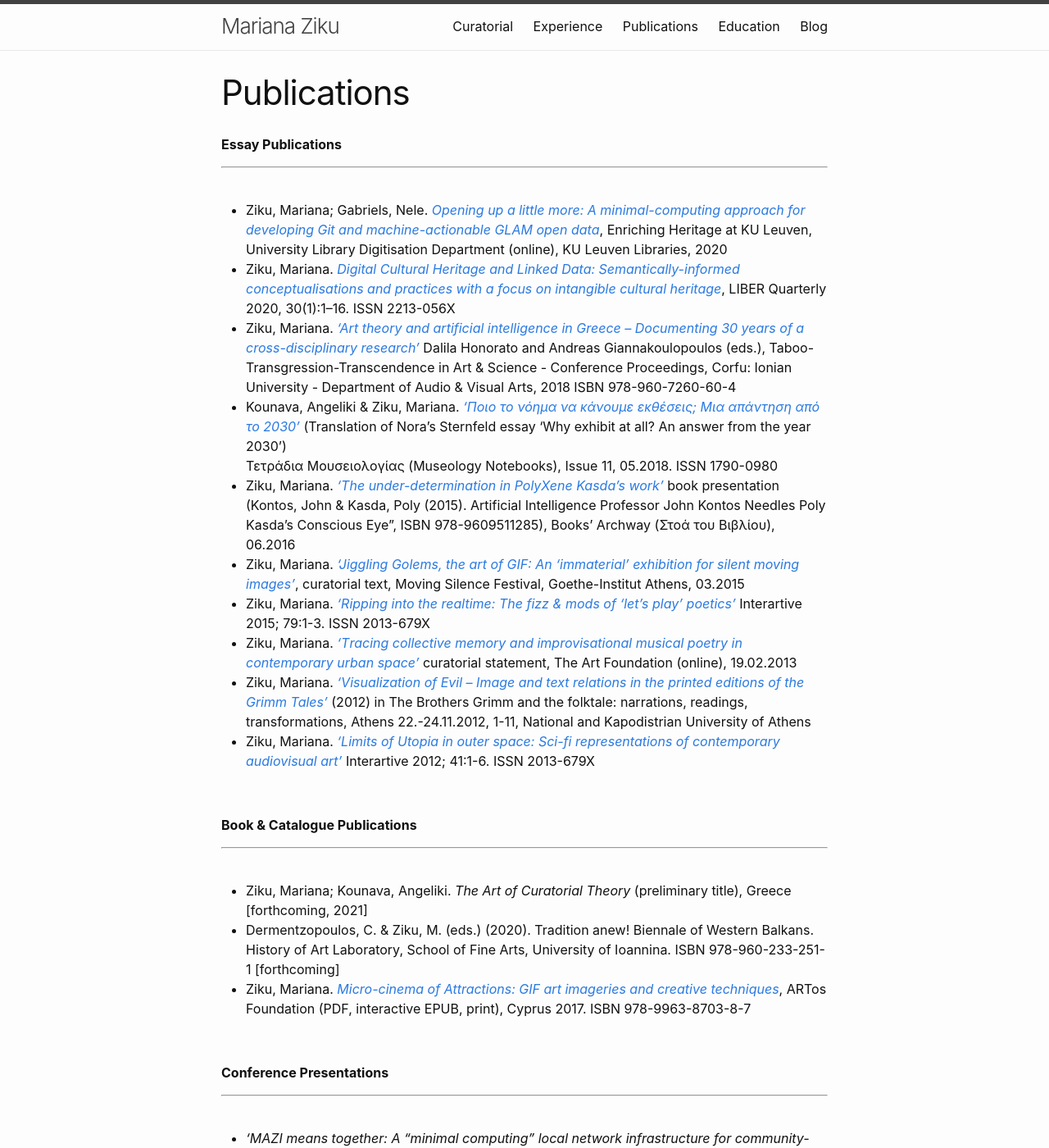
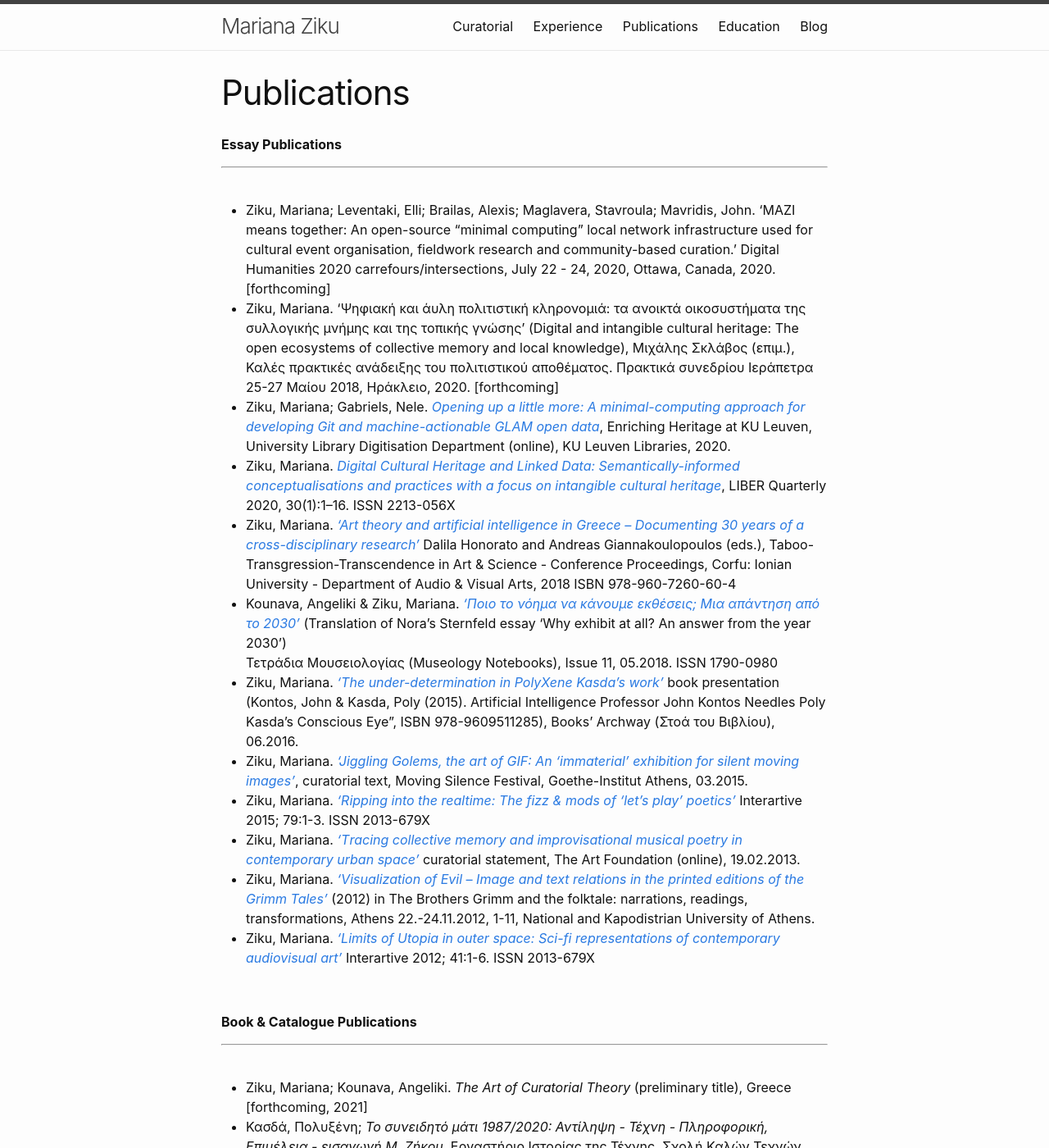
Before and after one commit to mziku/mziku.github.io, a Jekyll site: the page built from publications.md, in a window 1280 px wide and 1400 px high. Shown: the whole window at 82% size. Built offline with Jekyll 4.4.1, drawn with Linux system fonts in a browser that asks for light colours; some of the changed text lies outside the part shown.

Commit message:
Update publications.md

```diff
--- a/publications.md
+++ b/publications.md
@@ -9,16 +9,18 @@ navigation_weight: 3
 
 ---
 <br>
-- Ziku, Mariana; Gabriels, Nele. [*Opening up a little more: A minimal-computing approach for developing Git and machine-actionable GLAM open data*](https://enrichingheritage.wordpress.com/2020/05/01/git-and-machine-actionable-data-pilot/#), Enriching Heritage at KU Leuven, University Library Digitisation Department (online), KU Leuven Libraries, 2020
+- Ziku, Mariana; Leventaki, Elli; Brailas, Alexis; Maglavera, Stavroula; Mavridis, John. 'MAZI means together: An open-source “minimal computing” local network infrastructure used for cultural event organisation, fieldwork research and community-based curation.' Digital Humanities 2020 carrefours/intersections, July 22 - 24, 2020, Ottawa, Canada, 2020. [forthcoming]
+- Ziku, Mariana. 'Ψηφιακή και άυλη πολιτιστική κληρονομιά: τα ανοικτά οικοσυστήματα της συλλογικής μνήμης και της τοπικής γνώσης' (Digital and intangible cultural heritage: The open ecosystems of collective memory and local knowledge), Μιχάλης Σκλάβος (επιμ.), Καλές πρακτικές ανάδειξης του πολιτιστικού αποθέματος. Πρακτικά συνεδρίου Ιεράπετρα 25-27 Μαίου 2018, Ηράκλειο, 2020. [forthcoming]
+- Ziku, Mariana; Gabriels, Nele. [*Opening up a little more: A minimal-computing approach for developing Git and machine-actionable GLAM open data*](https://enrichingheritage.wordpress.com/2020/05/01/git-and-machine-actionable-data-pilot/#), Enriching Heritage at KU Leuven, University Library Digitisation Department (online), KU Leuven Libraries, 2020.
 - Ziku, Mariana. [*Digital Cultural Heritage and Linked Data: Semantically-informed conceptualisations and practices with a focus on intangible cultural heritage*](https://www.liberquarterly.eu/articles/10315/), LIBER Quarterly 2020, 30(1):1–16. ISSN 2213-056X
 - Ziku, Mariana. [*'Art theory and artificial intelligence in Greece – Documenting 30 years of a cross-disciplinary research'*](https://www.academia.edu/35189649/Art_Theory_and_Artificial_Intelligence_in_Greece_Documenting_30_years_of_a_cross-disciplinary_research) Dalila Honorato and Andreas Giannakoulopoulos (eds.), Taboo-Transgression-Transcendence in Art & Science - Conference Proceedings, Corfu: Ionian University - Department of Audio & Visual Arts, 2018 ISBN 978-960-7260-60-4
 - Kounava, Angeliki & Ziku, Mariana. [*'Ποιο το νόημα να κάνουμε εκθέσεις; Μια απάντηση από το 2030'*](https://kaleidoscope.gr/el/tetradia-mouseiologias/tetradia11--11-523.html) (Translation of Nora's Sternfeld essay 'Why exhibit at all? An answer from the year 2030')
 Τετράδια Μουσειολογίας (Museology Notebooks), Issue 11, 05.2018. ISSN 1790-0980
-- Ziku, Mariana. [*'The under-determination in PolyXene Kasda's work'*](https://lekseikones.wordpress.com/2016/07/26/the-under-determination-in-poly-kasdas-work/) book presentation (Kontos, John & Kasda, Poly (2015). Artificial Intelligence Professor John Kontos Needles Poly Kasda's Conscious Eye", ISBN 978-9609511285), Books’ Archway (Στοά του Βιβλίου), 06.2016
-- Ziku, Mariana. [*'Jiggling Golems, the art of GIF: An 'immaterial' exhibition for silent moving images'*](https://lekseikones.wordpress.com/2015/04/08/jiggling-golems-the-art-of-gifs), curatorial text, Moving Silence Festival, Goethe-Institut Athens, 03.2015
+- Ziku, Mariana. [*'The under-determination in PolyXene Kasda's work'*](https://lekseikones.wordpress.com/2016/07/26/the-under-determination-in-poly-kasdas-work/) book presentation (Kontos, John & Kasda, Poly (2015). Artificial Intelligence Professor John Kontos Needles Poly Kasda's Conscious Eye", ISBN 978-9609511285), Books’ Archway (Στοά του Βιβλίου), 06.2016.
+- Ziku, Mariana. [*'Jiggling Golems, the art of GIF: An 'immaterial' exhibition for silent moving images'*](https://lekseikones.wordpress.com/2015/04/08/jiggling-golems-the-art-of-gifs), curatorial text, Moving Silence Festival, Goethe-Institut Athens, 03.2015.
 - Ziku, Mariana. [*'Ripping into the realtime: The fizz & mods of 'let's play' poetics'*](http://interartive.org/2015/11/ripping-into-the-realtime-lets-play/) Interartive 2015; 79:1-3. ISSN 2013-679X
-- Ziku, Mariana. [*'Τracing collective memory and improvisational musical poetry in contemporary urban space'*](http://theartfoundation.metamatic.gr/EN/BLOG_/art-culture/858/tracing_collective_memory_and_improvisational_musical_poetry_in_contemporary_urban_space/) curatorial statement, The Art Foundation (online), 19.02.2013
-- Ziku, Mariana. [*'Visualization of Evil – Image and text relations in the printed editions of the Grimm Tales'*](https://www.academia.edu/2482774/Visualization_of_Evil_muted_women_horror_and_censorship_in_19th_and_20th_century_Grimm_Tales) (2012) in The Brothers Grimm and the folktale: narrations, readings, transformations, Athens 22.-24.11.2012, 1-11,  National and Kapodistrian University of Athens
+- Ziku, Mariana. [*'Τracing collective memory and improvisational musical poetry in contemporary urban space'*](http://theartfoundation.metamatic.gr/EN/BLOG_/art-culture/858/tracing_collective_memory_and_improvisational_musical_poetry_in_contemporary_urban_space/) curatorial statement, The Art Foundation (online), 19.02.2013.
+- Ziku, Mariana. [*'Visualization of Evil – Image and text relations in the printed editions of the Grimm Tales'*](https://www.academia.edu/2482774/Visualization_of_Evil_muted_women_horror_and_censorship_in_19th_and_20th_century_Grimm_Tales) (2012) in The Brothers Grimm and the folktale: narrations, readings, transformations, Athens 22.-24.11.2012, 1-11,  National and Kapodistrian University of Athens.
 - Ziku, Mariana. [*'Limits of Utopia in outer space: Sci-fi representations of contemporary audiovisual art'*](https://www.academia.edu/1906443/Limits_of_Utopia_in_outer-space_Contemporary_sci-fi_art_representations) Interartive 2012; 41:1-6. ISSN 2013-679X
 
   <br>
@@ -30,7 +32,8 @@ navigation_weight: 3
 <br>
 
 - Ziku, Mariana; Kounava, Angeliki. *The Art of Curatorial Theory* (preliminary title), Greece [forthcoming, 2021]
-- Dermentzopoulos, C. & Ziku, M. (eds.) (2020). Tradition anew! Biennale of Western Balkans. History of Art Laboratory, School of Fine Arts, University of Ioannina. ISBN 978-960-233-251-1 [forthcoming]
+- Κασδά, Πολυξένη; *Το συνειδητό μάτι 1987/2020: Αντίληψη - Τέχνη - Πληροφορική, Επιμέλεια - εισαγωγή Μ. Ζήκου*. Εργαστήριο Ιστορίας της Τέχνης, Σχολή Καλών Τεχνών, Πανεπιστήμιο Ιωαννίνων, 2020. [forthcoming]
+- Dermentzopoulos, Christos and Ziku, Mariana (eds.). *Tradition anew! Biennale of Western Balkans. History of Art Laboratory, School of Fine Arts, University of Ioannina, 2020. ISBN 978-960-233-251-1* [forthcoming]
 - Ziku, Mariana. [*Micro-cinema of Attractions: GIF art imageries and creative techniques*](https://drive.google.com/drive/folders/0B0UjNhiCkNpkN0pPU2ZVX3BzVFU), ARTos Foundation (PDF, interactive EPUB, print), Cyprus 2017. ISBN 978-9963-8703-8-7
 
 <br>
```
